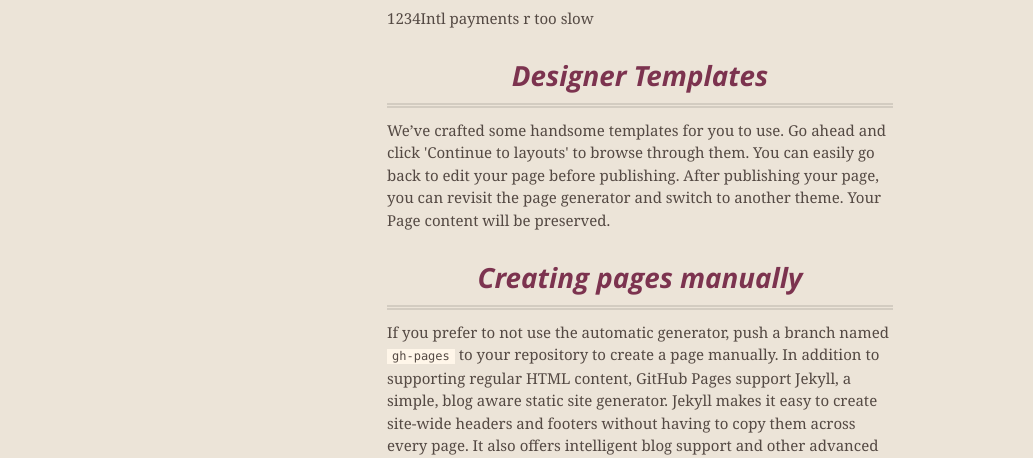
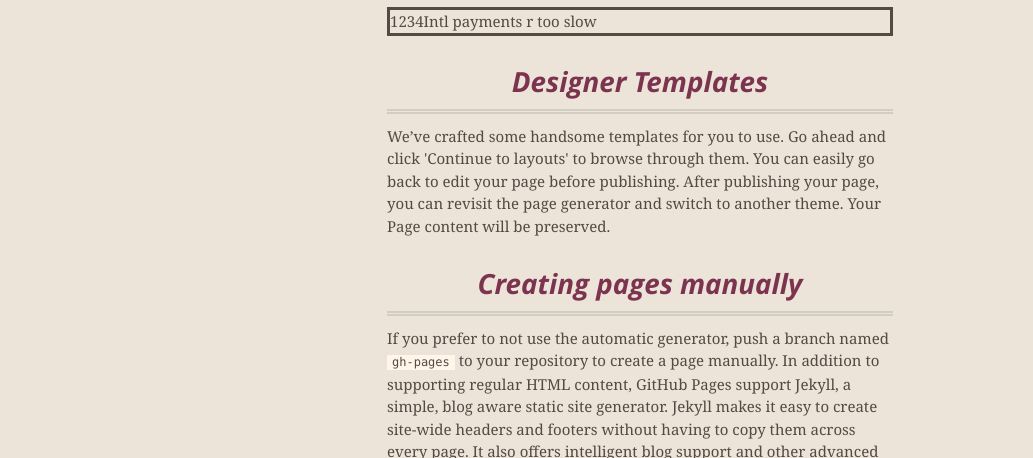
Before and after one commit to redpill5/hello-world, a plain HTML site: page index.html in a window 1280 px wide. Shown: the part 642-1100 px from the top of the page, without its empty margins (0-1033 px from the left). Drawn offline with nearby package versions, Linux system fonts and the light colour scheme.

Commit message:
border for rb

```diff
--- a/stylesheets/screen.css
+++ b/stylesheets/screen.css
@@ -89,6 +89,9 @@ footer, header, hgroup, menu, nav, section {
 body {
   line-height: 1;
 }
+
+.rb {border: solid;}
+
 ol, ul {
   list-style: none;
 }
```
